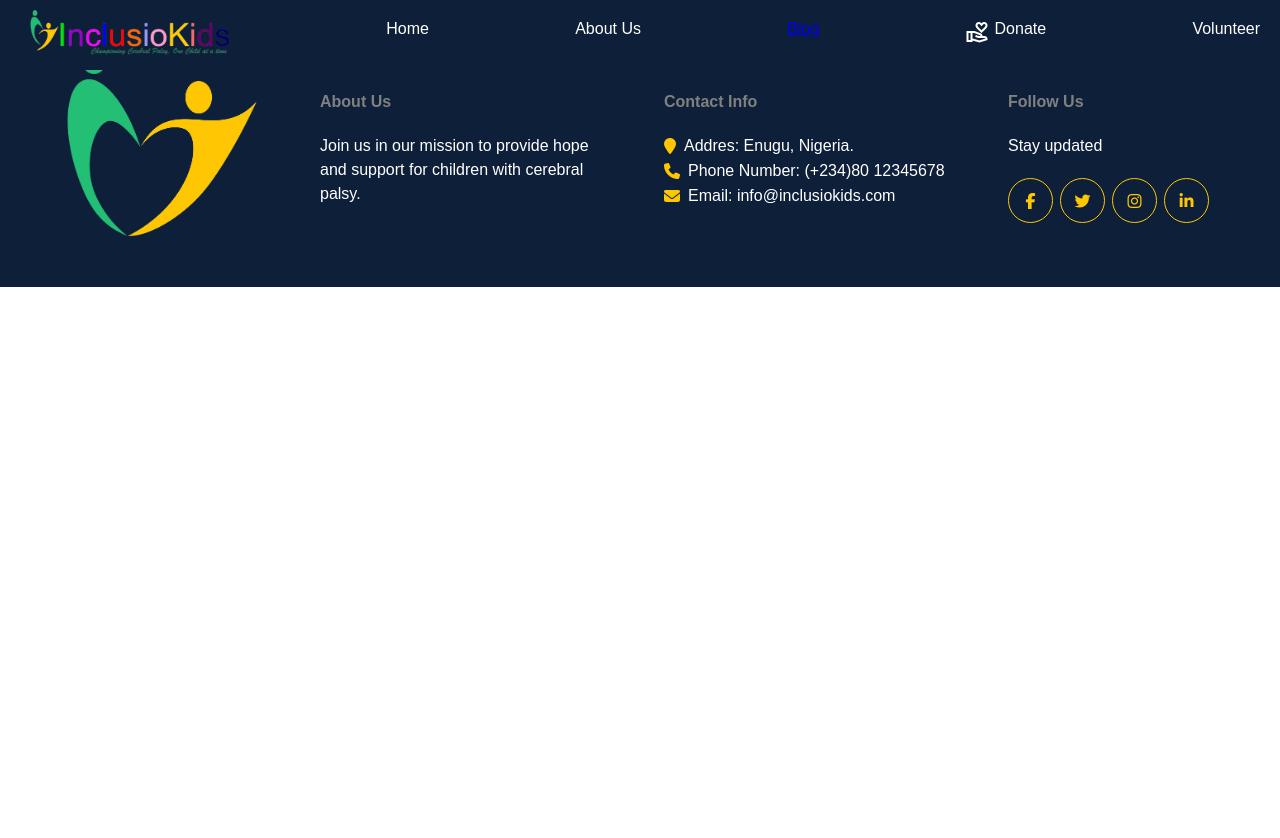
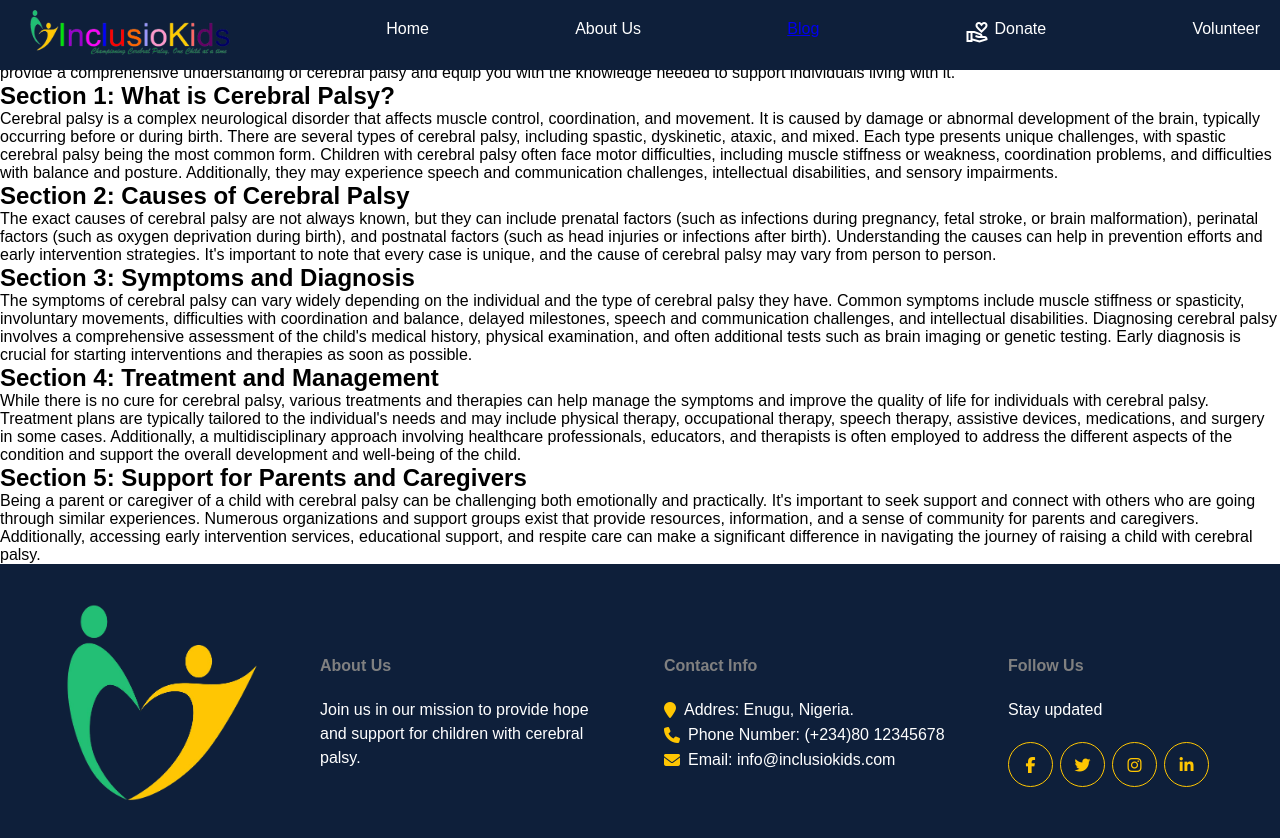
Before and after one commit to Chukwukaoranile/portfolio-project_foundation, a plain HTML site: page blog1.html in a window 1280 px wide. Before the commit the page ends 800 px from the top, so only its background shows below. Drawn offline with nearby package versions, Linux system fonts and the light colour scheme.

Commit message:
added content to main

```diff
--- a/blog1.html
+++ b/blog1.html
@@ -10,6 +10,7 @@
     <link rel="stylesheet" href="assets/css/footer.css">
     <link rel="stylesheet" href="assets/css/nav.css">
     <link rel="icon" href="assets/images/favicon.png">
+    <link rel="stylesheet" href="assets/css/blog1.css">
     <title>Blog</title>
 </head>
 <body>
@@ -35,6 +36,39 @@
     </header>
     <main>
         <div class="blog-main.container">
+
+            <section>
+                <h2>Introduction</h2>
+                <p>Welcome to our blog, where we aim to provide detailed information and insights on various topics. In this post, we will take an in-depth look into the world of cerebral palsy, a neurological condition that affects many children around the world. Whether you are a parent, caregiver, or simply interested in learning more about this condition, our goal is to provide a comprehensive understanding of cerebral palsy and equip you with the knowledge needed to support individuals living with it.</p>
+              </section>
+
+              <section>
+                <h2>Section 1: What is Cerebral Palsy?</h2>
+                <p>Cerebral palsy is a complex neurological disorder that affects muscle control, coordination, and movement. It is caused by damage or abnormal development of the brain, typically occurring before or during birth. There are several types of cerebral palsy, including spastic, dyskinetic, ataxic, and mixed. Each type presents unique challenges, with spastic cerebral palsy being the most common form. Children with cerebral palsy often face motor difficulties, including muscle stiffness or weakness, coordination problems, and difficulties with balance and posture. Additionally, they may experience speech and communication challenges, intellectual disabilities, and sensory impairments.</p>
+              </section>
+
+              <section>
+                <h2>Section 2: Causes of Cerebral Palsy</h2>
+                <p>The exact causes of cerebral palsy are not always known, but they can include prenatal factors (such as infections during pregnancy, fetal stroke, or brain malformation), perinatal factors (such as oxygen deprivation during birth), and postnatal factors (such as head injuries or infections after birth). Understanding the causes can help in prevention efforts and early intervention strategies. It's important to note that every case is unique, and the cause of cerebral palsy may vary from person to person.</p>
+              </section>
+
+              <section>
+                <h2>Section 3: Symptoms and Diagnosis</h2>
+                <p>The symptoms of cerebral palsy can vary widely depending on the individual and the type of cerebral palsy they have. Common symptoms include muscle stiffness or spasticity, involuntary movements, difficulties with coordination and balance, delayed milestones, speech and communication challenges, and intellectual disabilities. Diagnosing cerebral palsy involves a comprehensive assessment of the child's medical history, physical examination, and often additional tests such as brain imaging or genetic testing. Early diagnosis is crucial for starting interventions and therapies as soon as possible.</p>
+              </section>
+
+              <section>
+                <h2>Section 4: Treatment and Management</h2>
+                <p>While there is no cure for cerebral palsy, various treatments and therapies can help manage the symptoms and improve the quality of life for individuals with cerebral palsy. Treatment plans are typically tailored to the individual's needs and may include physical therapy, occupational therapy, speech therapy, assistive devices, medications, and surgery in some cases. Additionally, a multidisciplinary approach involving healthcare professionals, educators, and therapists is often employed to address the different aspects of the condition and support the overall development and well-being of the child.</p>
+              </section>
+
+              <section>
+                <h2>Section 5: Support for Parents and Caregivers</h2>
+                <p>Being a parent or caregiver of a child with cerebral palsy can be challenging both emotionally and practically. It's important to seek support and connect with others who are going through similar experiences. Numerous organizations and support groups exist that provide resources, information, and a sense of community for parents and caregivers. Additionally, accessing early intervention services, educational support, and respite care can make a significant difference in navigating the journey of raising a child with cerebral palsy.</p>
+              </section>
+
+              <!-- Add more sections here for each topic discussed in the blog post -->
+
 
         </div>
     </main>
```
